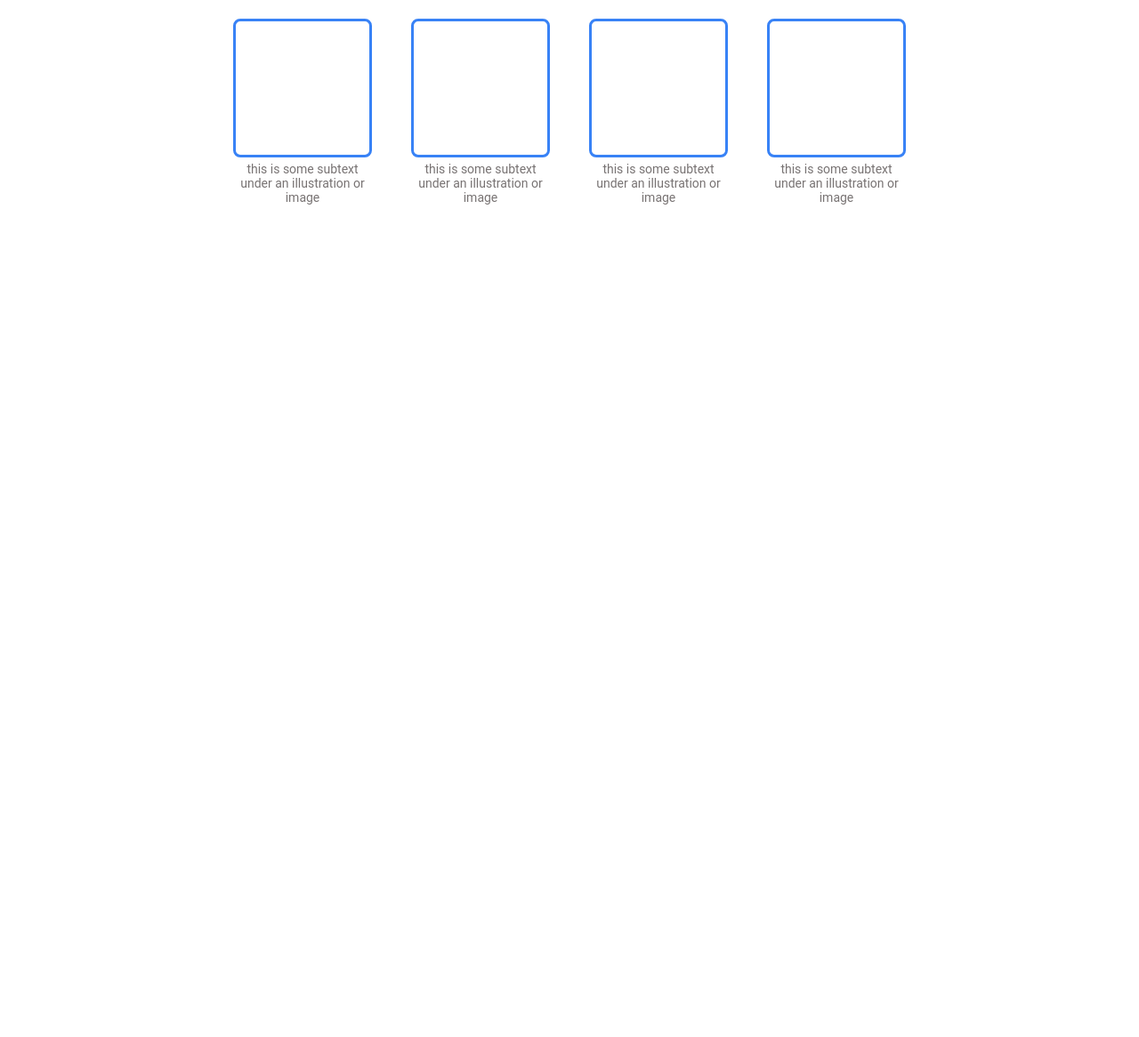
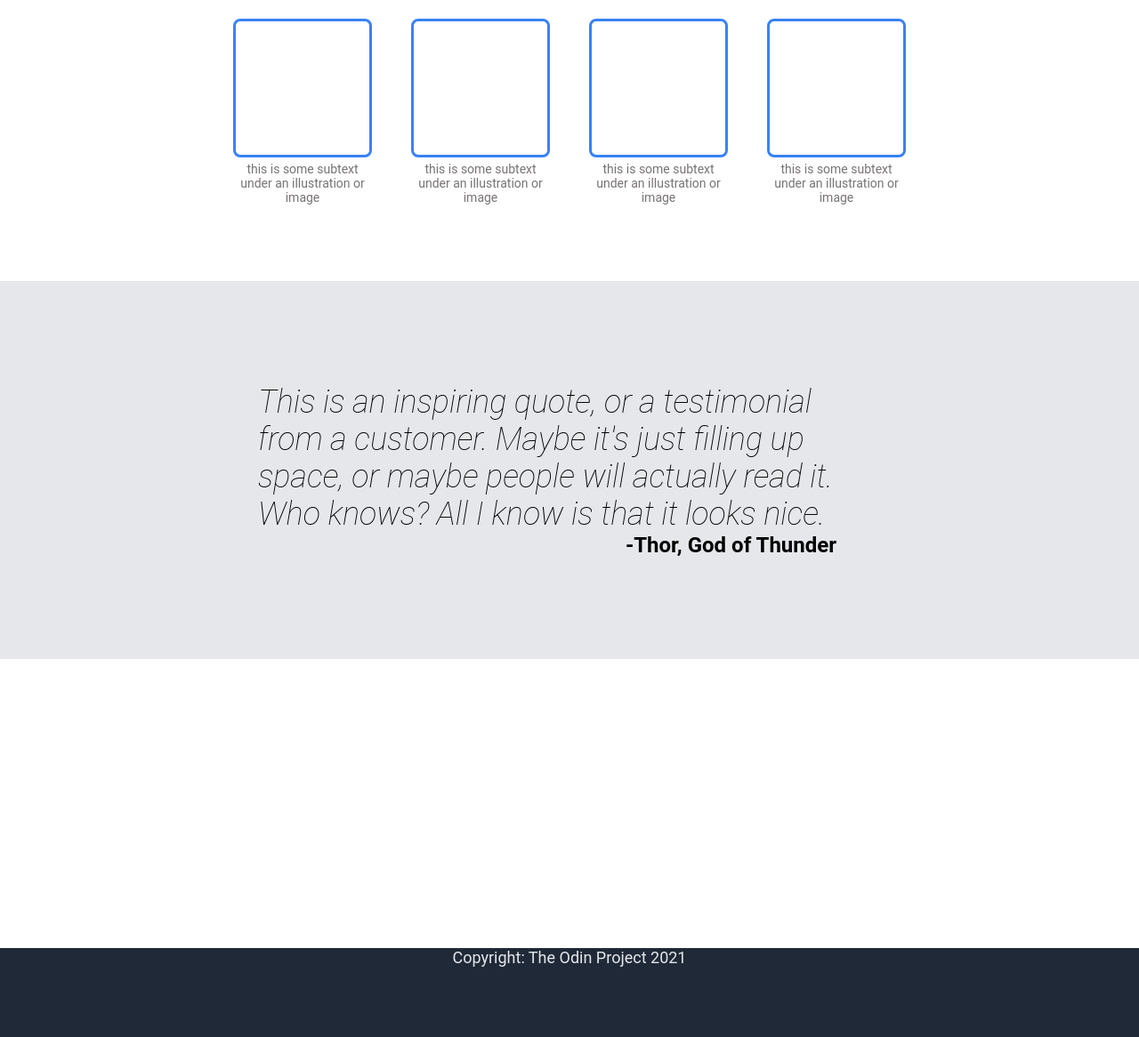
Before and after one commit to aaron-sisk/landing-page, a plain HTML site: page index.html in a window 1280 px wide. Shown: the part 511-1677 px from the top of the page at 89% size. Before the commit the page ends 827 px from the top, so only its background shows below. Drawn offline with Linux system fonts and the light colour scheme.

Commit message:
add footer

```diff
--- a/css/style.css
+++ b/css/style.css
@@ -131,6 +131,50 @@ body {
     margin: 5px 0px;
 }
 
+.quote {
+    display: flex;
+    flex-direction: column;
+    justify-content: center;
+    align-items: center;
+    height: 425px;
+    background-color: #E5E7EB;
+}
+
+.quote-text {
+    width: 700px;
+    font-style: italic;
+    font-weight: 200;
+    font-size: 36px;
+    text-align: left;
+}
+
+.quote-credit {
+    text-align: right;
+    width: 600px;
+    font-weight: bold;
+    font-size: 24px;
+}
+
+.footer {
+    height: 425px;
+    display: flex;
+    flex-direction: column;
+    justify-content: space-between;
+    align-items: stretch;
+}
+
+.call-to-action {
+
+}
+
+.copyright {
+    background-color: #1F2937;
+    height: 100px;
+    text-align: center;
+    align-items: center;
+    justify-content: center;
+}
+
 h2 {
     font-size: 48px;
     font-weight: 900;
@@ -139,7 +183,8 @@ h2 {
 }
 
 a,
-p.subtext {
+p.subtext,
+p.copyright {
     margin:0;
     font-size: 18px;
     color: #E5E7EB;
--- a/index.html
+++ b/index.html
@@ -57,11 +57,14 @@
     </div>
 
     <div class="quote">
-        <div class="quote-text"></div>
-        <div class="quote-credit"></div>
+        <div class="quote-text">This is an inspiring quote, or a testimonial from a customer. Maybe it's just filling up space, or maybe people will actually read it. Who knows? All I know is that it looks nice.</div>
+        <div class="quote-credit">-Thor, God of Thunder</div>
     </div>
 
-    <div class="footer"></div>
+    <div class="footer">
+        <div class="call-to-action"></div>
+        <div class="copyright"><p class="copyright">Copyright: The Odin Project 2021</p></div>
+    </div>
 
 </body>
 </html>
```
